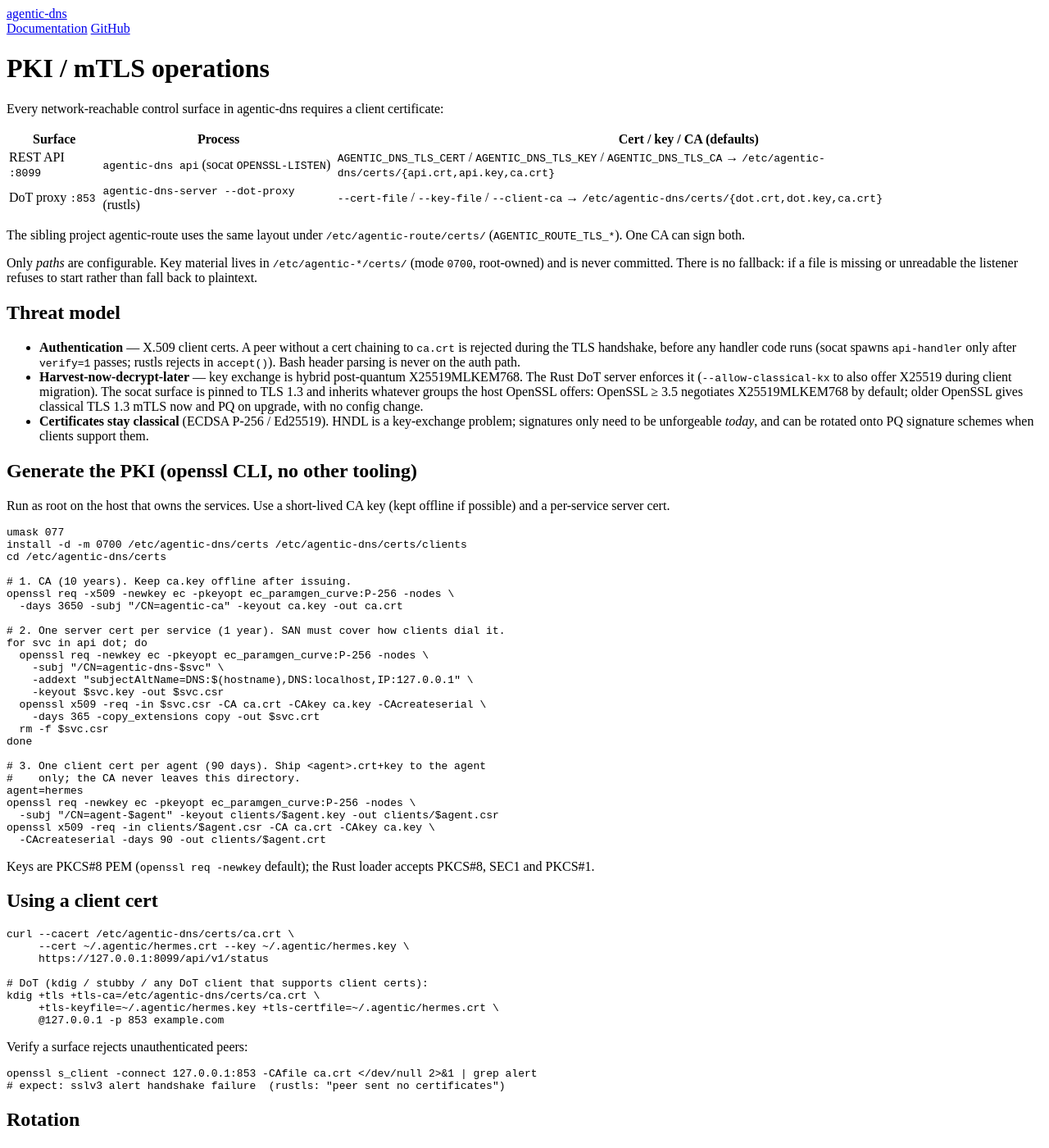
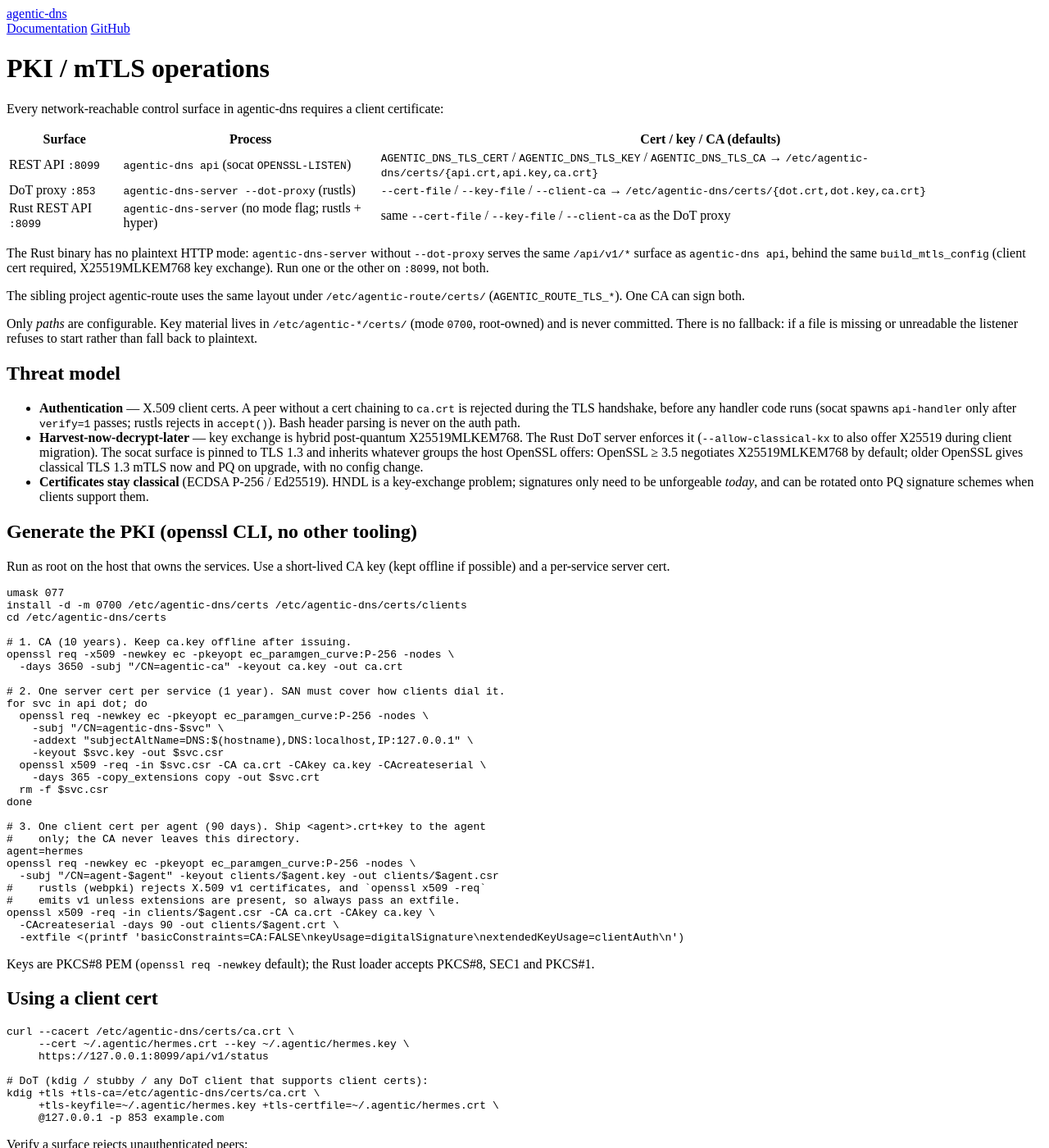
Before and after one commit to dedsecorg/agentic-dns, a Jekyll site: the page built from docs/pki.md, in a window 1280 px wide and 1400 px high. Shown: the whole window at 82% size. Built offline with Jekyll 4.4.1, drawn with Linux system fonts in a browser that asks for light colours; a script that is not in the unit is left out.

Commit message:
server: enforce mTLS on REST API listener, share config via Arc state, honor health interval
Co-Authored-By: Glenn Mesel <37759816+dedsecorg@users.noreply.github.com>

````diff
--- a/docs/pki.md
+++ b/docs/pki.md
@@ -12,6 +12,12 @@ certificate:
 |---------|---------|----------------------------|
 | REST API `:8099` | `agentic-dns api` (socat `OPENSSL-LISTEN`) | `AGENTIC_DNS_TLS_CERT` / `AGENTIC_DNS_TLS_KEY` / `AGENTIC_DNS_TLS_CA` → `/etc/agentic-dns/certs/{api.crt,api.key,ca.crt}` |
 | DoT proxy `:853` | `agentic-dns-server --dot-proxy` (rustls) | `--cert-file` / `--key-file` / `--client-ca` → `/etc/agentic-dns/certs/{dot.crt,dot.key,ca.crt}` |
+| Rust REST API `:8099` | `agentic-dns-server` (no mode flag; rustls + hyper) | same `--cert-file` / `--key-file` / `--client-ca` as the DoT proxy |
+
+The Rust binary has no plaintext HTTP mode: `agentic-dns-server` without
+`--dot-proxy` serves the same `/api/v1/*` surface as `agentic-dns api`, behind
+the same `build_mtls_config` (client cert required, X25519MLKEM768 key
+exchange). Run one or the other on `:8099`, not both.
 
 The sibling project agentic-route uses the same layout under
 `/etc/agentic-route/certs/` (`AGENTIC_ROUTE_TLS_*`). One CA can sign both.
@@ -67,8 +73,11 @@ done
 agent=hermes
 openssl req -newkey ec -pkeyopt ec_paramgen_curve:P-256 -nodes \
   -subj "/CN=agent-$agent" -keyout clients/$agent.key -out clients/$agent.csr
+#    rustls (webpki) rejects X.509 v1 certificates, and `openssl x509 -req`
+#    emits v1 unless extensions are present, so always pass an extfile.
 openssl x509 -req -in clients/$agent.csr -CA ca.crt -CAkey ca.key \
-  -CAcreateserial -days 90 -out clients/$agent.crt
+  -CAcreateserial -days 90 -out clients/$agent.crt \
+  -extfile <(printf 'basicConstraints=CA:FALSE\nkeyUsage=digitalSignature\nextendedKeyUsage=clientAuth\n')
 ```
 
 Keys are PKCS#8 PEM (`openssl req -newkey` default); the Rust loader accepts
--- a/server/Cargo.toml
+++ b/server/Cargo.toml
@@ -6,6 +6,10 @@ edition = "2021"
 [dependencies]
 tokio = { version = "1", features = ["full"] }
 axum = "0.7"
+# Already in the dependency graph via axum (same versions/features); declared
+# directly so the mTLS API listener can drive HTTP/1 over a tokio-rustls stream.
+hyper = { version = "1", features = ["http1", "server"] }
+hyper-util = { version = "0.1", features = ["tokio", "server", "service"] }
 serde = { version = "1.0", features = ["derive"] }
 serde_json = "1.0"
 reqwest = { version = "0.12", features = ["json"] }
````
Also changed, not shown: docs/rust-dot-server.md (+8 -1 lines), 2 other files.
